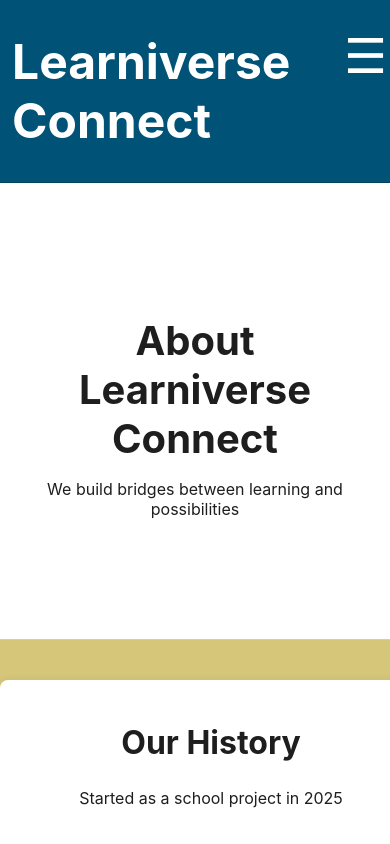
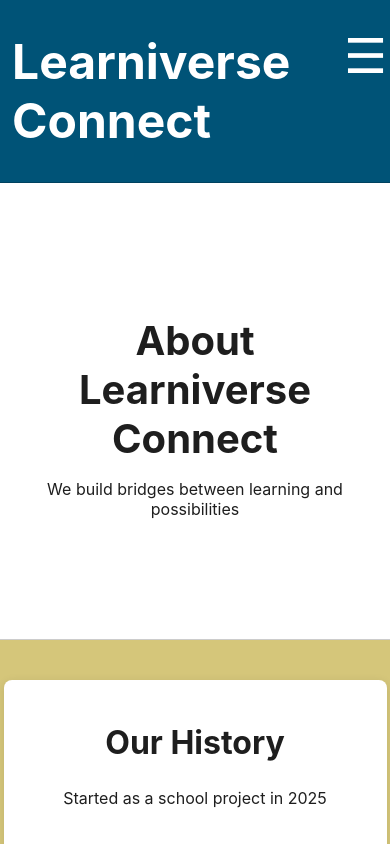
Before and after one commit to wkhaddon/Group13-AppdevAndWebtech, a React (Vite) app in the folder frontend/learniverse-connect/: page /#/about in a window 390 px wide. Built offline with nearby package versions, Linux system fonts and the light colour scheme; no server answers.

Commit message:
made to fit small screens

```diff
--- a/frontend/learniverse-connect/src/pages/About.module.scss
+++ b/frontend/learniverse-connect/src/pages/About.module.scss
@@ -23,6 +23,10 @@
   	margin-bottom: 2.5rem;
   	color: var(--text);
 
+	@media (max-width: 768px) {
+		max-width: 90%;
+	}
+
 	h2{
 		font-size: 2rem;
 		margin-bottom: 0.625rem;
@@ -47,6 +51,10 @@
   	color: var(--text);
 	background-color: var(--hero);
 	font-size: 1.25rem;
+
+	@media (max-width: 768px) {
+		max-width: 90%;
+	}
 
 	h2{
 		font-size: 2rem;
@@ -85,6 +93,10 @@
 	text-align: center;
   	margin-bottom: 1.25rem;
   	color: var(--text);
+
+	@media (max-width: 768px) {
+		max-width: 90%;
+	}
 
 	h2{
 		font-size: 2rem;
```
